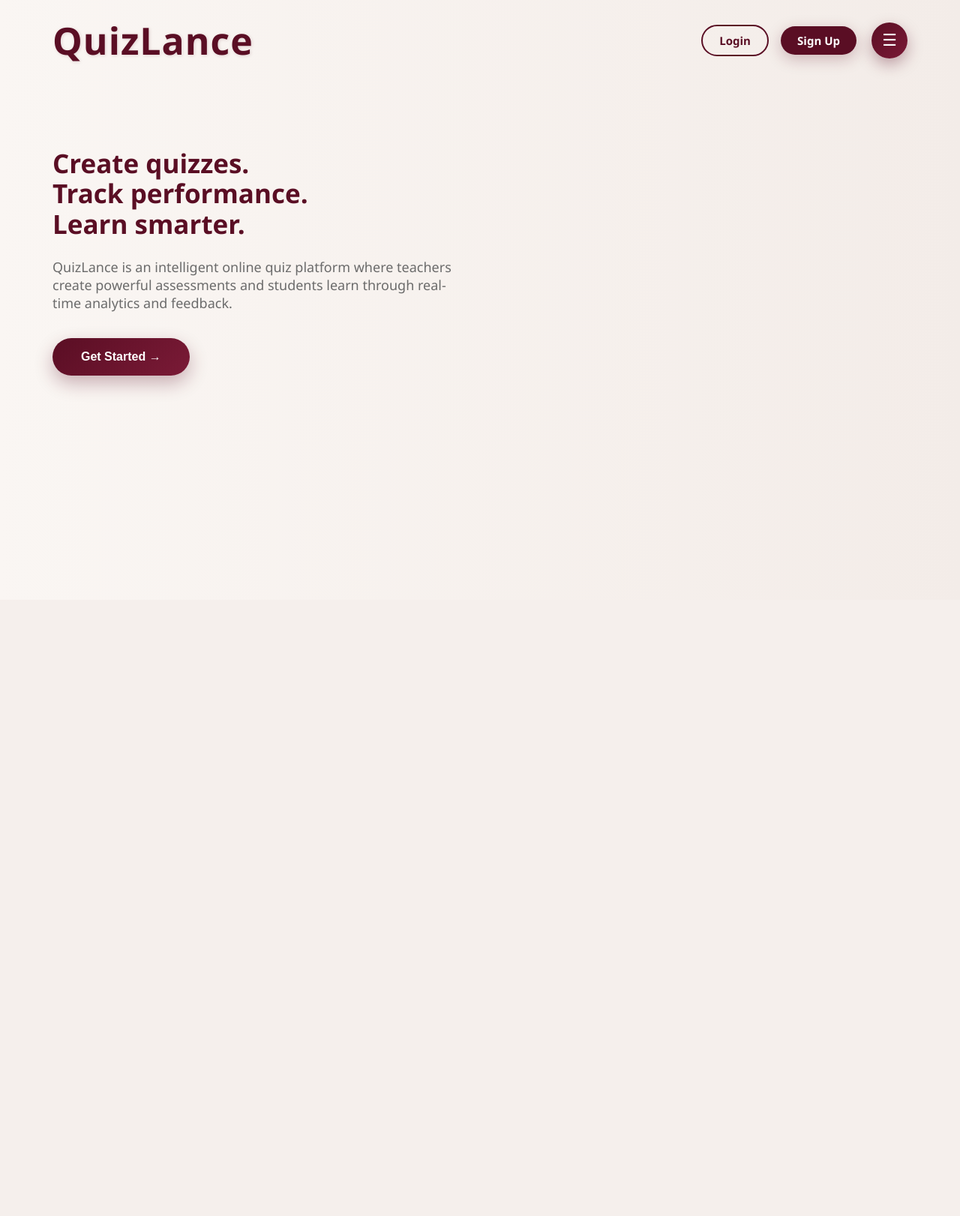
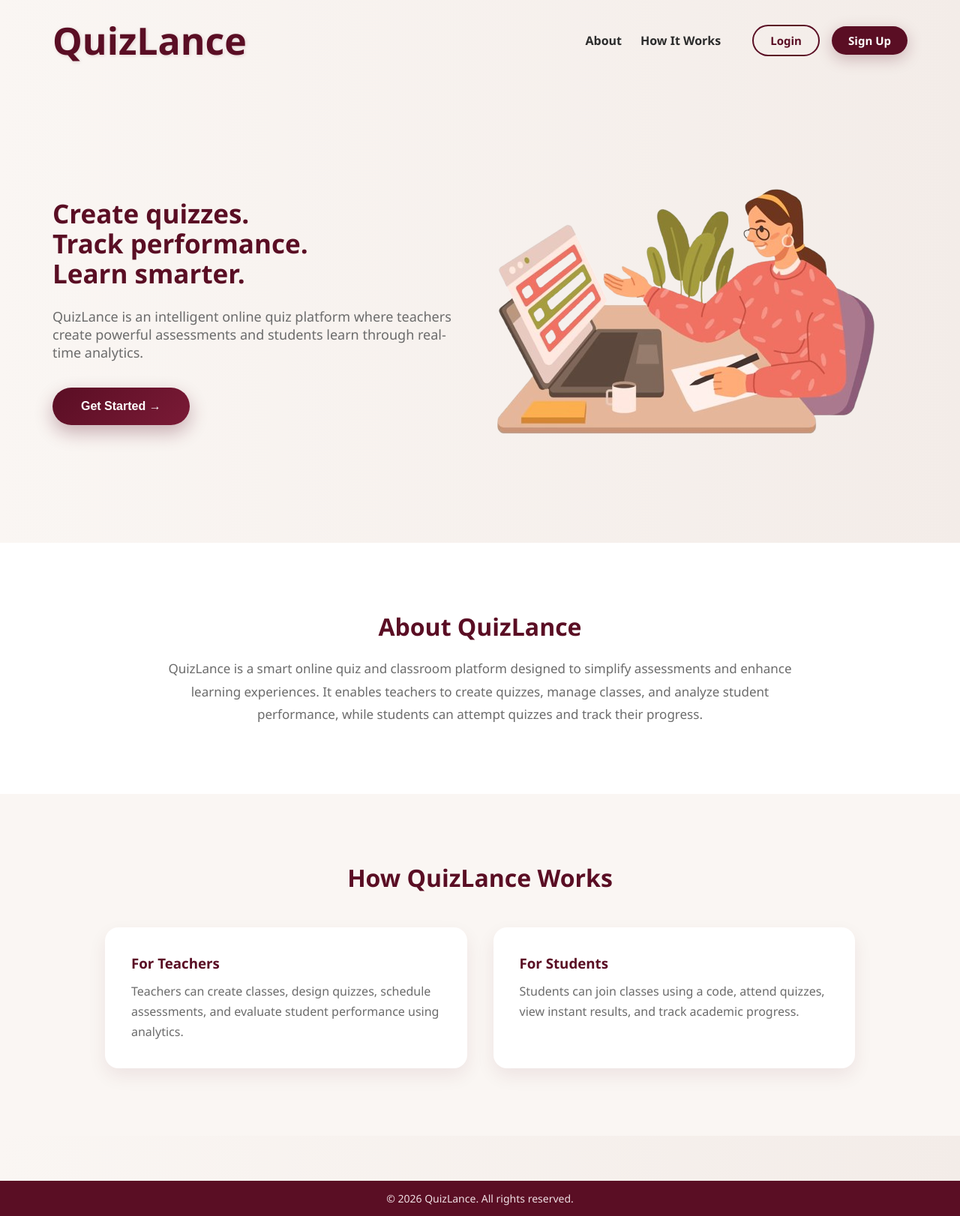
Before and after one commit to anu-priyaa/QuizLance, a PHP site: page /QuizLance/ in a window 1280 px wide. Shown: the whole page at 75% size. Before the commit the page ends 520 px from the top, so only its background shows below. Run offline with PHP 8.4, Linux system fonts and the light colour scheme.

Commit message:
New files added

```diff
--- a/create_quiz.php
+++ b/create_quiz.php
@@ -185,7 +185,6 @@ textarea { resize:vertical; }
     <a href="teacher_dashboard.php" class="active"><i class="fas fa-home"></i> Dashboard</a>
     <a href="my_classes.php"><i class="fas fa-users"></i> My Classes</a>
     <a href="profile.php"><i class="fas fa-user-edit"></i> Profile</a>
-    <a href="feedback.php"><i class="fas fa-comments"></i> View Feedback</a>
 
     <div class="logout">
         <a href="logout.php"><i class="fas fa-sign-out-alt"></i> Logout</a>
--- a/index.html
+++ b/index.html
@@ -22,6 +22,10 @@
             box-sizing: border-box;
         }
 
+        html {
+            scroll-behavior: smooth;
+        }
+
         body {
             font-family: 'Segoe UI', Tahoma, Geneva, Verdana, sans-serif;
             background: linear-gradient(to right, #faf6f3, #f3ece8);
@@ -40,23 +44,44 @@
             font-size: 50px;
             font-weight: 700;
             color: var(--primary);
-    letter-spacing: 1px;
-    text-transform: none;
-    cursor: default;
-
-    /* subtle professional touch */
             text-shadow: 1px 1px 4px rgba(90, 14, 36, 0.15);
         }
-
-
-
 
         .nav-right {
             display: flex;
             align-items: center;
-            gap: 20px;
+            gap: 30px;
         }
 
+        /* NAV LINKS */
+        .nav-links {
+            display: flex;
+            gap: 25px;
+        }
+
+        .nav-links a {
+            text-decoration: none;
+            font-weight: 600;
+            color: var(--text-dark);
+            position: relative;
+        }
+
+        .nav-links a::after {
+            content: "";
+            position: absolute;
+            left: 0;
+            bottom: -6px;
+            width: 0%;
+            height: 2px;
+            background: var(--primary);
+            transition: width 0.3s ease;
+        }
+
+        .nav-links a:hover::after {
+            width: 100%;
+        }
+
+        /* AUTH */
         .auth a {
             text-decoration: none;
             padding: 9px 22px;
@@ -70,13 +95,14 @@
         .login {
             color: var(--primary);
             border: 2px solid var(--primary);
-            background: transparent;
         }
 
         .login:hover {
     background: var(--primary);
     color: #fff;
+    box-shadow: 0 6px 15px rgba(90, 14, 36, 0.3);
 }
+
 
         .signup {
             background: var(--primary);
@@ -86,61 +112,9 @@
 
         .signup:hover {
     background: var(--primary-light);
+    transform: translateY(-1px);
 }
 
-        /* BUBBLE MENU */
-        .menu-bubble {
-            position: relative;
-        }
-
-        .menu-btn {
-            width: 48px;
-            height: 48px;
-            border-radius: 50%;
-            border: none;
-            background: linear-gradient(135deg, var(--primary), var(--primary-light));
-            color: #fff;
-            font-size: 22px;
-            cursor: pointer;
-            box-shadow: 0 8px 20px rgba(90, 14, 36, 0.35);
-        }
-
-        .menu-items {
-            position: absolute;
-            top: 60px;
-            right: 0;
-            display: flex;
-            flex-direction: column;
-            gap: 12px;
-            opacity: 0;
-            transform: scale(0.85);
-            pointer-events: none;
-            transition: all 0.3s ease;
-        }
-
-        .menu-items.active {
-            opacity: 1;
-            transform: scale(1);
-            pointer-events: auto;
-        }
-
-        .menu-items a {
-            width: 44px;
-            height: 44px;
-            border-radius: 50%;
-            background: #fff;
-            display: flex;
-            align-items: center;
-            justify-content: center;
-            font-size: 20px;
-            text-decoration: none;
-            box-shadow: 0 6px 15px rgba(0,0,0,0.15);
-            transition: transform 0.2s ease;
-        }
-
-        .menu-items a:hover {
-            transform: scale(1.1);
-        }
 
         /* HERO */
         .hero {
@@ -167,10 +141,6 @@
             margin-bottom: 35px;
         }
 
-        .cta a {
-            text-decoration: none;
-        }
-
         .cta button {
     padding: 16px 38px;
     border-radius: 35px;
@@ -180,13 +150,72 @@
     font-size: 16px;
     font-weight: 600;
     cursor: pointer;
+    box-shadow: 0 10px 25px rgba(90, 14, 36, 0.3);
     transition: all 0.3s ease;
-            box-shadow: 0 10px 25px rgba(90, 14, 36, 0.3);
 }
 
 .cta button:hover {
-            transform: translateY(-2px);
-            box-shadow: 0 14px 30px rgba(90, 14, 36, 0.4);
+    transform: translateY(-3px);
+    box-shadow: 0 14px 30px rgba(90, 14, 36, 0.45);
+}
+
+        /* ABOUT */
+        .about {
+            padding: 90px 70px;
+            background: var(--card-bg);
+            text-align: center;
+        }
+
+        .about h2 {
+            font-size: 32px;
+            color: var(--primary);
+            margin-bottom: 20px;
+        }
+
+        .about p {
+            max-width: 850px;
+            margin: auto;
+            font-size: 17px;
+            color: var(--text-muted);
+            line-height: 1.8;
+        }
+
+        /* HOW IT WORKS */
+        .how-it-works {
+            padding: 90px 70px;
+            background: var(--bg);
+        }
+
+        .how-it-works h2 {
+            text-align: center;
+            font-size: 32px;
+            color: #5A0E24;
+            margin-bottom: 45px;
+        }
+
+        .work-grid {
+            display: flex;
+            gap: 35px;
+            max-width: 1000px;
+            margin: auto;
+        }
+
+        .work-card {
+            background: var(--card-bg);
+            padding: 35px;
+            border-radius: 18px;
+            box-shadow: 0 10px 25px rgba(90, 14, 36, 0.08);
+            flex: 1;
+        }
+
+        .work-card h3 {
+            color: var(--primary);
+            margin-bottom: 12px;
+        }
+
+        .work-card p {
+            color: var(--text-muted);
+            line-height: 1.7;
         }
 
         /* RESPONSIVE */
@@ -195,7 +224,21 @@
                 flex-direction: column;
                 text-align: center;
             }
+            .work-grid {
+                flex-direction: column;
             }
+        }
+
+        /* ===== MINI FOOTER ===== */
+.mini-footer {
+    background: #5A0E24;
+    color: #f0dfe4;
+    text-align: center;
+    padding: 14px 10px;
+    font-size: 14px;
+    margin-top: 60px;
+}
+
     </style>
 </head>
 
@@ -206,22 +249,15 @@
     <div class="logo">QuizLance</div>
 
     <div class="nav-right">
-
+        <div class="nav-links">
+            <a href="#about">About</a>
+            <a href="#how">How It Works</a>
+        </div>
 
         <div class="auth">
             <a href="login.php" class="login">Login</a>
             <a href="signup.php" class="signup">Sign Up</a>
         </div>
-
-            <div class="menu-bubble">
-                <button class="menu-btn" onclick="toggleMenu()">☰</button>
-                <div class="menu-items" id="menuItems">
-                    <a href="index.html" title="Home">🏠</a>
-                    <a href="faq.html" title="FAQs">❓</a>
-                    <a href="contact.html" title="Contact">📩</a>
-                </div>
-            </div>
-
     </div>
 </nav>
 
@@ -237,7 +273,7 @@
         <p>
             QuizLance is an intelligent online quiz platform where teachers
             create powerful assessments and students learn through real-time
-                analytics and feedback.
+            analytics.
         </p>
 
         <div class="cta">
@@ -246,13 +282,52 @@
             </a>
         </div>
     </div>
+
+    <!-- HERO IMAGE -->
+    <div class="hero-image">
+        <img src="images/quiz_image.png" alt="Online Quiz Illustration">
+    </div>
 </section>
 
-    <script>
-        function toggleMenu() {
-            document.getElementById("menuItems").classList.toggle("active");
-        }
-    </script>
+
+<!-- ABOUT -->
+<section class="about" id="about">
+    <h2>About QuizLance</h2>
+    <p>
+        QuizLance is a smart online quiz and classroom platform designed to
+        simplify assessments and enhance learning experiences. It enables
+        teachers to create quizzes, manage classes, and analyze student
+        performance, while students can attempt quizzes and track their progress.
+    </p>
+</section>
+
+<!-- HOW IT WORKS -->
+<section class="how-it-works" id="how">
+    <h2>How QuizLance Works</h2>
+
+    <div class="work-grid">
+        <div class="work-card">
+            <h3>For Teachers</h3>
+            <p>
+                Teachers can create classes, design quizzes, schedule assessments,
+                and evaluate student performance using analytics.
+            </p>
+        </div>
+
+        <div class="work-card">
+            <h3>For Students</h3>
+            <p>
+                Students can join classes using a code, attend quizzes, view
+                instant results, and track academic progress.
+            </p>
+        </div>
+    </div>
+</section>
+
+<footer class="mini-footer">
+    © 2026 QuizLance. All rights reserved.
+</footer>
+
 
 </body>
 </html>
--- a/my_classes.php
+++ b/my_classes.php
@@ -229,7 +229,6 @@ body { display:flex; background:#f0f2f5; min-height:100vh; }
     <a href="teacher_dashboard.php"><i class="fas fa-home"></i> Dashboard</a>
     <a href="my_classes.php" class="active"><i class="fas fa-users"></i> My Classes</a>
     <a href="profile_teacher.php"><i class="fas fa-user-edit"></i> Profile</a>
-    <a href="view_feedback_teacher.php"><i class="fas fa-comments"></i> View Feedback</a>
 
     <div class="logout">
         <a href="logout.php"><i class="fas fa-sign-out-alt"></i> Logout</a>
--- a/profile_teacher.php
+++ b/profile_teacher.php
@@ -218,7 +218,6 @@ body { display:flex; background:#f0f2f5; min-height:100vh; }
     <a href="teacher_dashboard.php"><i class="fas fa-home"></i> Dashboard</a>
     <a href="my_classes.php"><i class="fas fa-users"></i> My Classes</a>
     <a href="profile_teacher.php" class="active"><i class="fas fa-user-edit"></i> Profile</a>
-    <a href="view_feedback_teacher.php"><i class="fas fa-comments"></i> View Feedback</a>
 
     <div class="logout">
         <a href="logout.php"><i class="fas fa-sign-out-alt"></i> Logout</a>
--- a/teacher_dashboard.php
+++ b/teacher_dashboard.php
@@ -201,9 +201,7 @@ body { display:flex; background:#f0f2f5; min-height:100vh; }
     <a href="profile_teacher.php">
         <i class="fas fa-user-edit"></i> Profile
     </a>
-    <a href="view_feedback_teacher.php">
-        <i class="fas fa-comments"></i> View Feedback
-    </a>
+
 
     <div class="logout">
         <a href="logout.php">
```
Also changed, not shown: profile_student.php (+34 -68 lines), scheduled_quizzes.php (+27 -11 lines), student_dashboard.php (+0 -7 lines), images/quiz_image.png (added), uploads/students/student_15.jpg, uploads/students/student_15_1767761025.jpg (added). Lines whose indentation alone changed are shown as unchanged.
